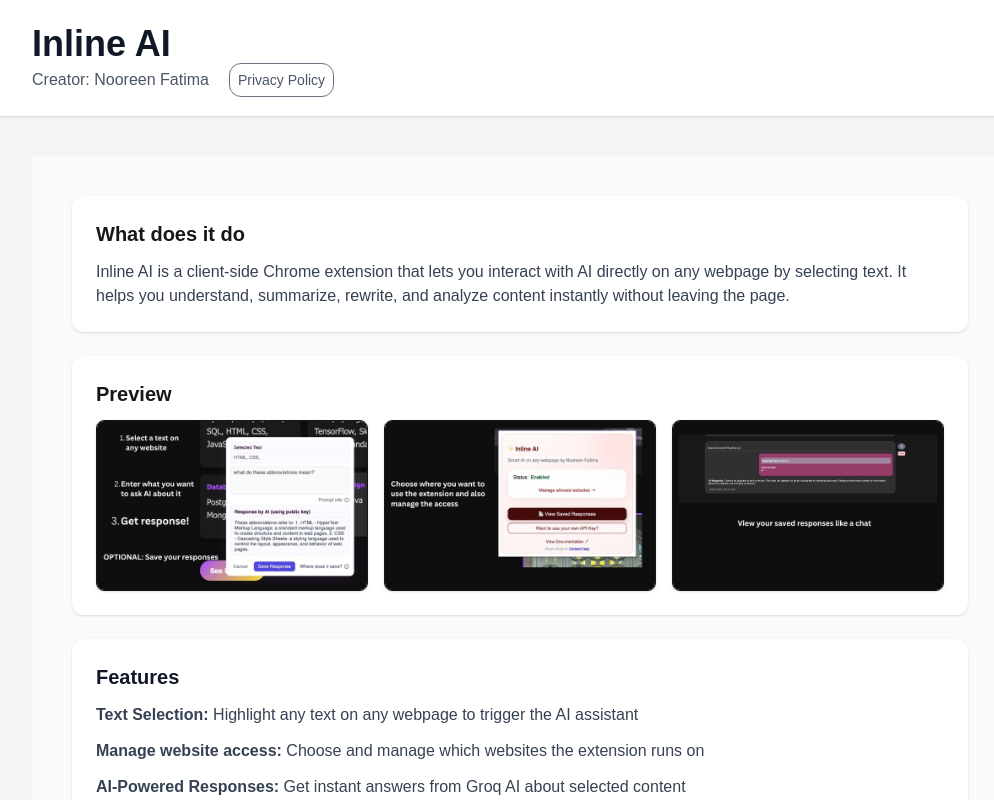
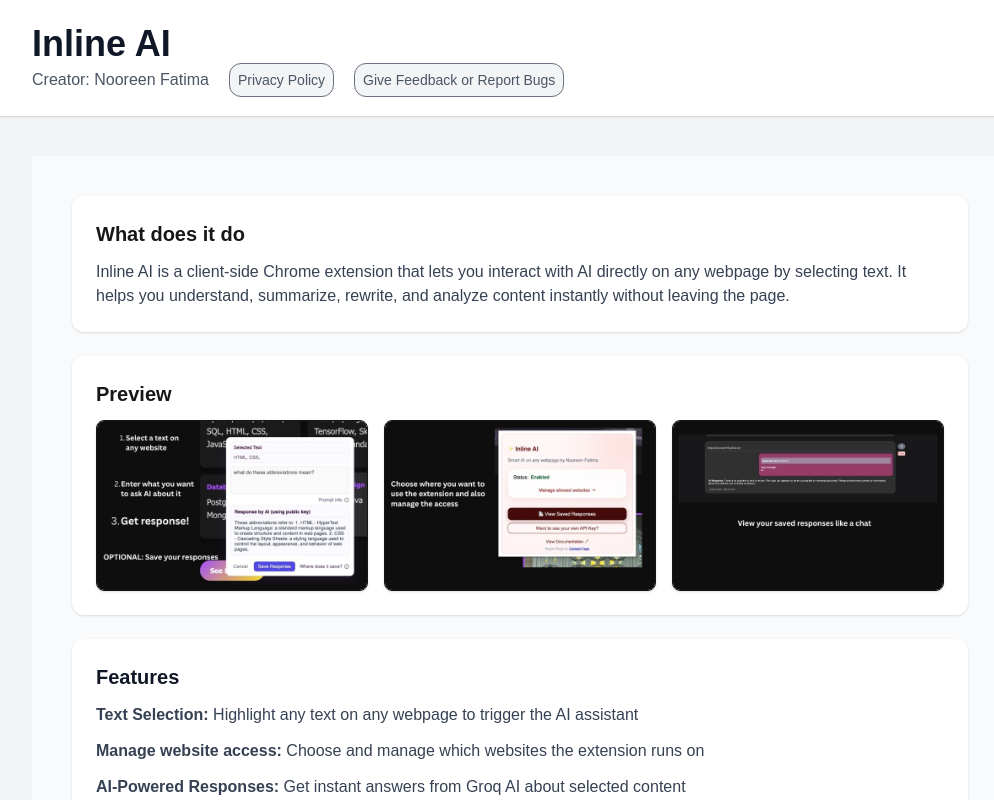
Before and after one commit to nooreenf16/portfolio, a Next.js app: page /inline-ai in a window 1280 px wide. Shown: the top 800 px of the page, without its empty margins (120-1114 px from the left). Built offline with nearby package versions, Linux system fonts and the light colour scheme.

Commit message:
google form

```diff
--- a/app/inline-ai/page.tsx
+++ b/app/inline-ai/page.tsx
@@ -35,10 +35,11 @@
                         </h1>
                         <p className="text-gray-600 mt-1">
                             Creator: Nooreen Fatima
-                            <a href="/inline-ai/privacy-policy" className="ml-5 p-2 rounded-xl border border-gray-500 text-sm font-normal">Privacy Policy</a>
+                            <a href="/inline-ai/privacy-policy" className="ml-5 p-2 rounded-xl bg-gray-100 hover:bg-gray-200 border border-gray-500 text-sm font-normal">Privacy Policy</a>
+                            <a href="https://docs.google.com/forms/d/e/1FAIpQLSf2wxpxne6kg5MU0UBswCgUVkf8rzUV5L3aDlxeL6YwiRaIcA/viewform?usp=publish-editor"
+                                className="ml-5 p-2 rounded-xl border border-gray-500 text-sm font-normal bg-gray-100 hover:bg-gray-200 ">Give Feedback or Report Bugs</a>
 
                         </p>
-
                     </div>
                 </header>
 
```
